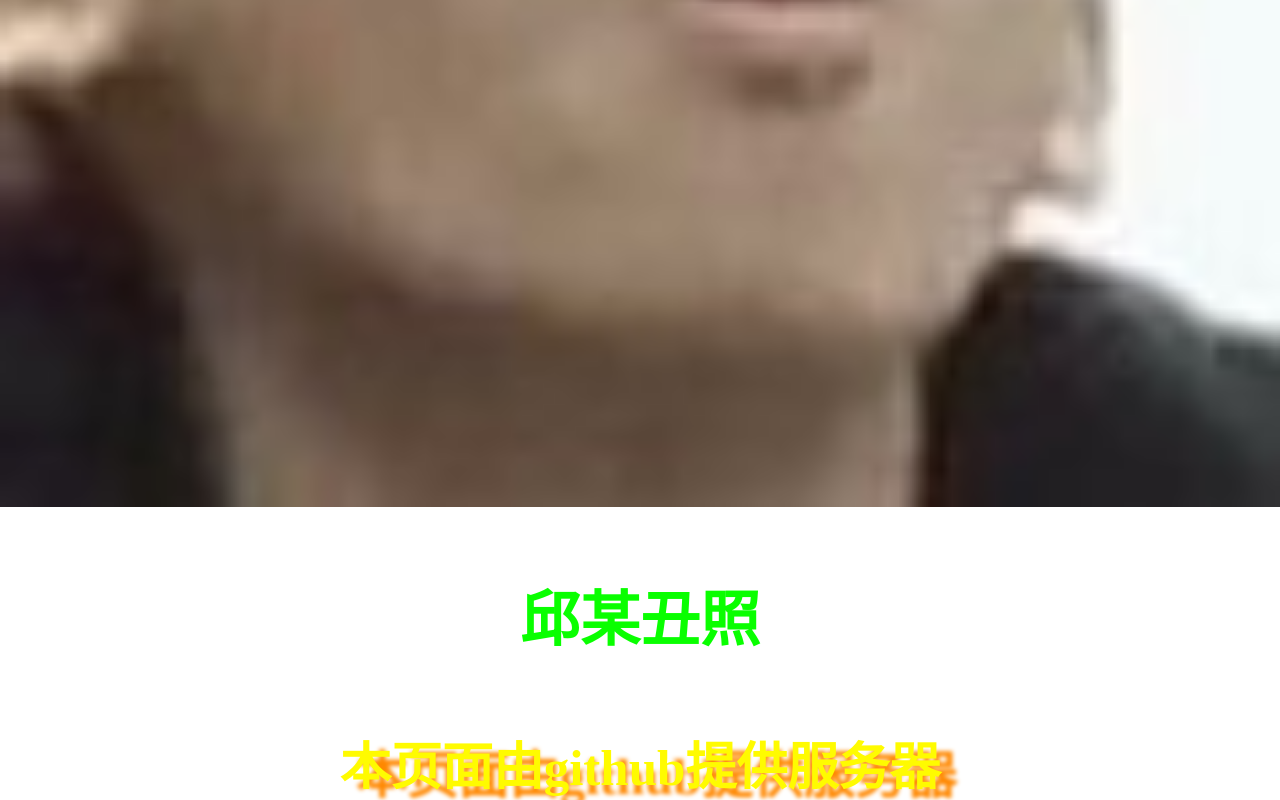
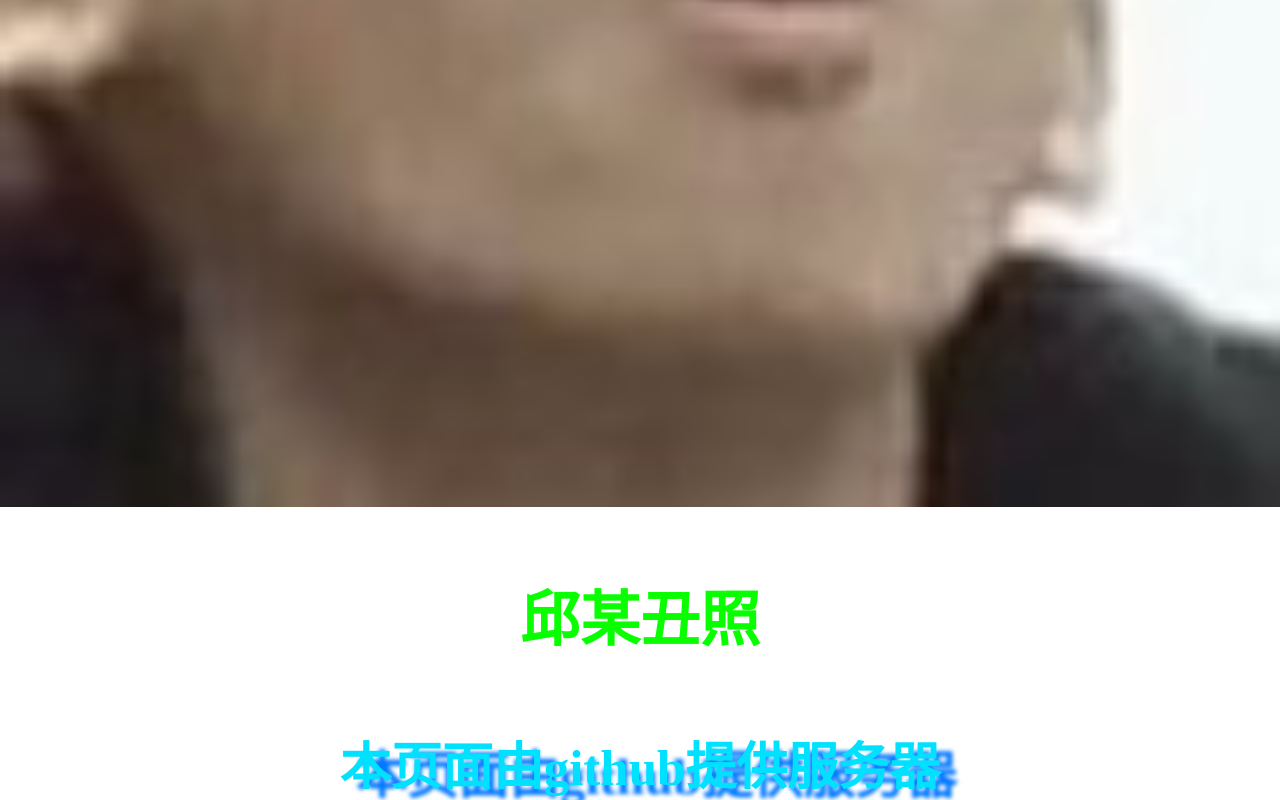
Before and after one commit to ltwkill/ltwkill.github.io, a plain HTML site: page index.html in a window 1280 px wide. Shown: the part 3754-4554 px from the top of the page. Drawn offline with Linux system fonts and the light colour scheme.

Commit message:
Update index.html

```diff
--- a/index.html
+++ b/index.html
@@ -16,11 +16,11 @@
             }
             #lyrow .three {
             font-weight: bolder;
-            color: rgb(255, 251, 0);
+            color: rgb(0, 225, 255);
             justify-content: center;
             display: flex !important;
             font-size: 51px;
-            text-shadow: 16px 9px 4px rgb(255, 136, 0);
+            text-shadow: 16px 9px 4px rgb(0, 119, 255);
             }
             #lyrow .fouw {
             color: rgb(9, 255, 0);
```
